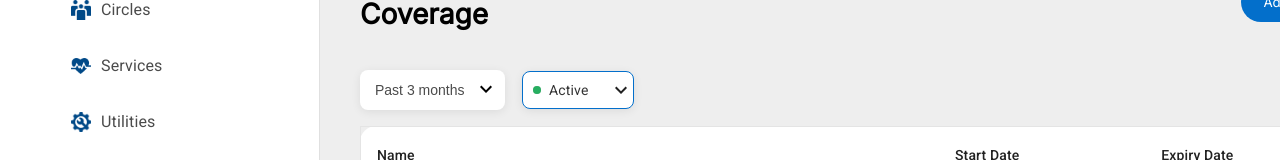
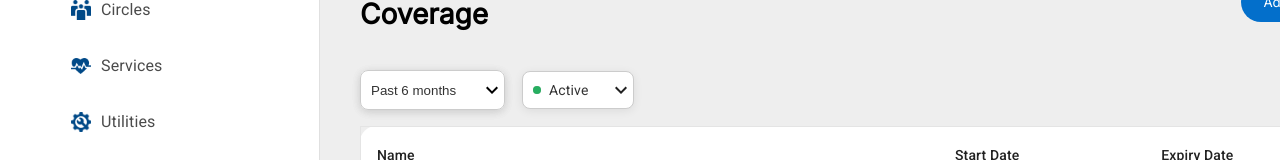
Before and after one commit to ruchita00/ruchita00-E-health-UI, a React (Create React App) app: page /home in a window 1280 px wide. Shown: the part 186-346 px from the top of the page. Built offline with nearby package versions, Linux system fonts and the light colour scheme.

Commit message:
Added dropdown component.

```diff
--- a/src/components/DropdownMenu.js
+++ b/src/components/DropdownMenu.js
@@ -33,7 +33,7 @@ const colourStyles = {
       marginLeft:'12px',
           background: "#ffffff",
       marginTop:'256px',
-      border: "1px solid #036FCB",
+      // border: "1px solid #036FCB",
       // padding:'1px',
       boxSizing: "border-box",
       boxShadow: "0px 2px 10px rgba(0,0,0,0.08)",
--- a/src/components/Home.js
+++ b/src/components/Home.js
@@ -8,6 +8,7 @@ import Typography from "@material-ui/core/Typography"
 import ExpandMoreIcon from '@material-ui/icons/ExpandMore';
 import DropdownMenu from "./DropdownMenu"
 import Table from "./Table"
+import Monthdropdown from "./Monthdropdown";
 
 
 const style = (theme) => ({
@@ -112,10 +113,12 @@ const Home = (props) => {
   Coverage
 </Typography>
 <button className={classes.container}>
-        <div className={classes.past_3_months_button}>Past 3 months</div>
-        <ExpandMoreIcon className={classes.expand_icon} />
+        {/* <div className={classes.past_3_months_button}>Past 3 months</div> */}
+        {/* <ExpandMoreIcon className={classes.expand_icon} /> */}
+
+        <Monthdropdown classes={{Monthdropdown:classes.DropdownMenu}} />
       </button>
-      <DropdownMenu classes={{DropdownMenu:classes.DropdownMenu}} />
+      <DropdownMenu  />
 <Congratulations />
 <div className={classes.newtable}>
 <span className={classes.name}>Name</span>
--- a/src/components/Monthdropdown.js
+++ b/src/components/Monthdropdown.js
@@ -26,14 +26,15 @@ const colourStyles = {
       ...styles,
     //   backgroundColor: "white",
       position: "absolute",
-      width: "112px",
+      width: "145px",
     //   height: "40px",
-      left: "190px",
-      top: "1px",
-      marginLeft:'12px',
+      left: "-6px",
+      top: "-20px",
+      height:'40px',
+    //   marginLeft:'12px',
           background: "#ffffff",
-      marginTop:'256px',
-      border: "1px solid #036FCB",
+    //   marginTop:'256px',
+    //   border: "1px solid #036FCB",
       // padding:'1px',
       boxSizing: "border-box",
       boxShadow: "0px 2px 10px rgba(0,0,0,0.08)",
@@ -67,41 +68,34 @@ const colourStyles = {
   },
 
   input: (styles) => {
-    return { ...styles, ...dot() };
+    return { ...styles };
   },
   placeholder: (styles) => {
-    return { ...styles, ...dot() };
+    return { ...styles };
   },
   singleValue: (styles, { data }) => {
-    return { ...styles, ...dot(data.color) };
+    return { ...styles };
   },
 };
 const data = [
   {
     value: "1",
-    label: "All Status",
-    color: "white",
+    label: "Past 3 months",
   },
   {
     value: "2",
-    label: "Active",
-    color: "#27AE60",
+    label: "Past 6 months",
   },
   {
     value: "3",
-    label: "Pending",
-    color: "#F2994A",
-  },
-  {
-    value: "4",
-    label: "Past",
-    color: "#DB0032",
+    label: "Past 9 months",
+
   },
 ];
 const Option = (props) => {
   console.log("props", props);
   const { data, isSelected, innerRef, innerProps } = props;
-  const { color, label, value } = data;
+  const { label, value } = data;
 
   return (
     <div
@@ -125,7 +119,7 @@ const Option = (props) => {
             borderRadius: "5px",
             margin:'10px',
             verticalAlign:'center',
-            backgroundColor: color,
+            // backgroundColor: color,
           }}
         ></div>
       )}
```
